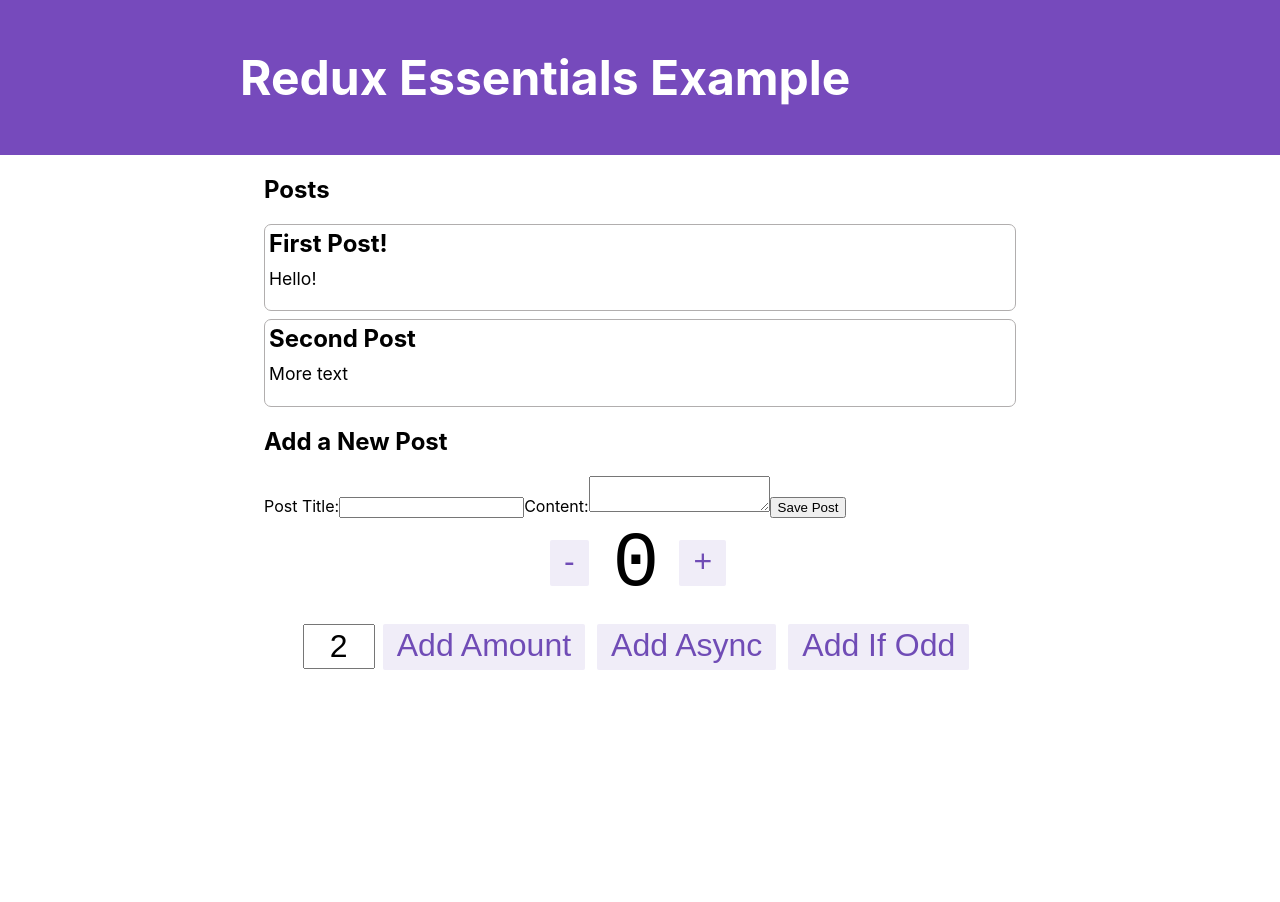
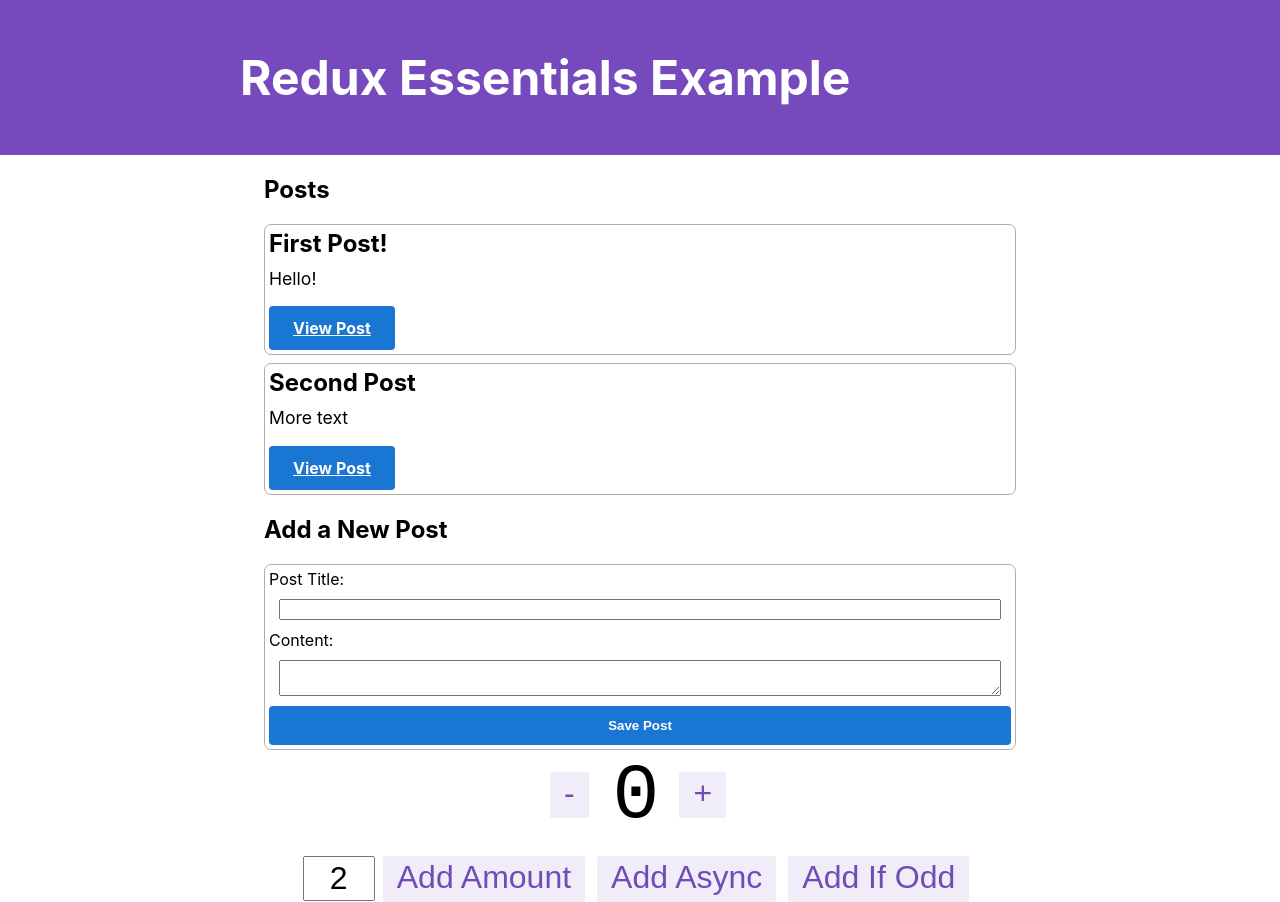
Before and after one commit to jason-ramirez-7777/react-redux-ts-example, a React (Create React App) app: page / in a window 1280 px wide. Before the commit the page ends 800 px from the top, so only its background shows below. Built offline with nearby package versions, Linux system fonts and the light colour scheme.

Commit message:
finished showing single post in part 4 and fixed the add post styles

```diff
--- a/src/features/posts/AddPostForm.tsx
+++ b/src/features/posts/AddPostForm.tsx
@@ -28,9 +28,9 @@
     }
   };
   return (
-    <section>
+    <section className="posts-list">
       <h2>Add a New Post</h2>
-      <form>
+      <form className="post-excerpt form-container">
         <label htmlFor="postTitle">Post Title:</label>
         <input
           type="text"
@@ -38,6 +38,7 @@
           name="postTitle"
           value={title}
           onChange={onTitleChanged}
+          className="form-input"
         />
         <label htmlFor="postContent">Content:</label>
         <textarea
@@ -45,8 +46,13 @@
           name="postContent"
           value={content}
           onChange={onContentChanged}
+          className="form-input"
         />
-        <button type="button" onClick={onSavePostClicked}>
+        <button
+          type="button"
+          onClick={onSavePostClicked}
+          className="button muted-button"
+        >
           Save Post
         </button>
       </form>
--- a/src/features/posts/PostsList.tsx
+++ b/src/features/posts/PostsList.tsx
@@ -1,13 +1,16 @@
 import { useAppSelector } from "../../app/hooks";
+import { Link } from "react-router-dom";
 import { Post } from "./Post";
 
 export const PostsList = () => {
   const posts = useAppSelector((state) => state.posts);
-
   const renderedPosts = posts.map((post: Post) => (
     <article className="post-excerpt" key={post.id}>
       <h3>{post.title}</h3>
       <p className="post-content">{post.content.substring(0, 100)}</p>
+      <Link to={`/posts/${post.id}`} className="button muted-button">
+        View Post
+      </Link>
     </article>
   ));
 
--- a/src/index.css
+++ b/src/index.css
@@ -271,3 +271,17 @@
 .notification.new {
   background-color: rgba(29, 161, 242, 0.1);
 }
+
+/* form styles */
+.form-container {
+  display: flex;
+  flex-direction: column;
+}
+
+.form-input {
+  margin: 10px;
+}
+
+.muted-button {
+  border: none;
+}
```
Also changed, not shown: src/features/posts/SinglePostPage.tsx (added, +29 -0 lines), 1 other file (tests, documents, lock files or other folders).
